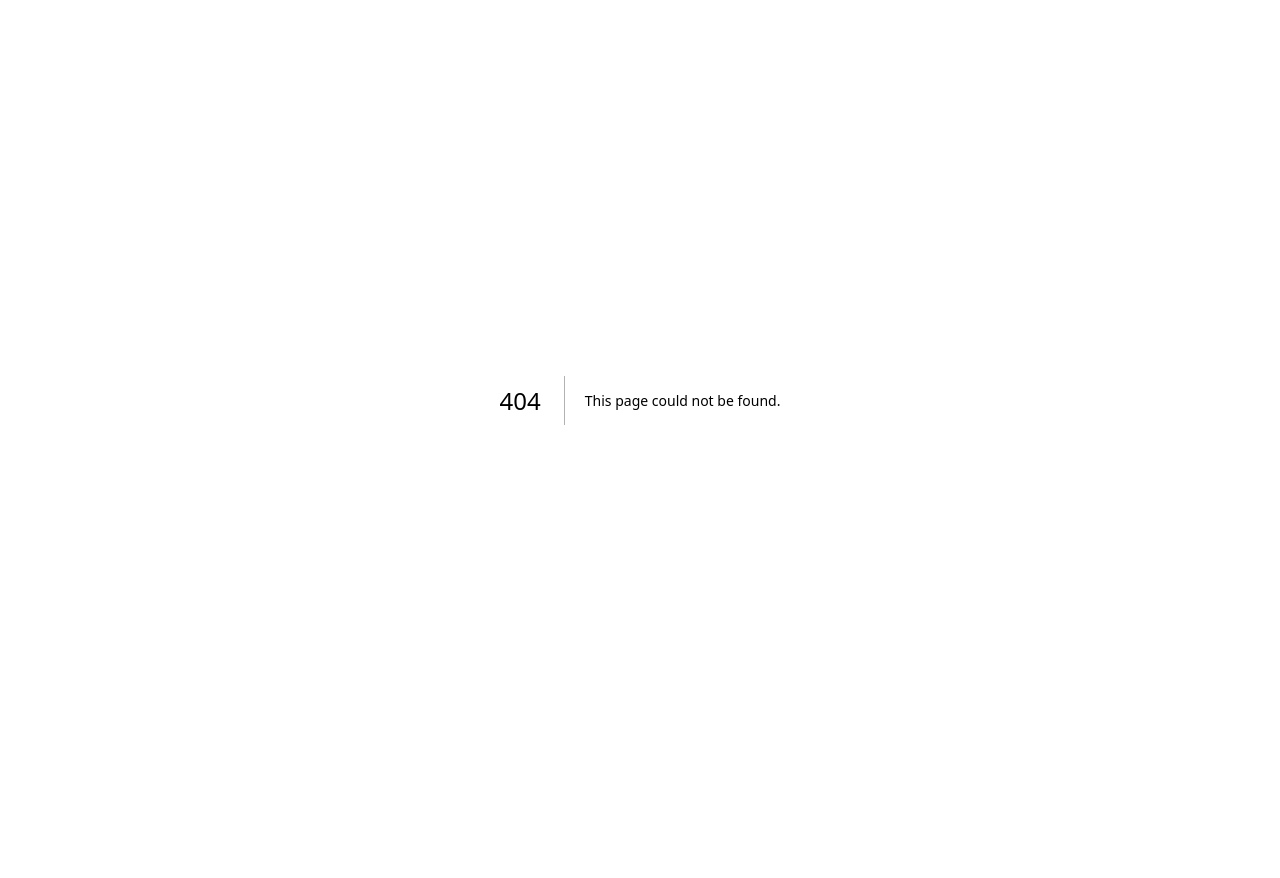
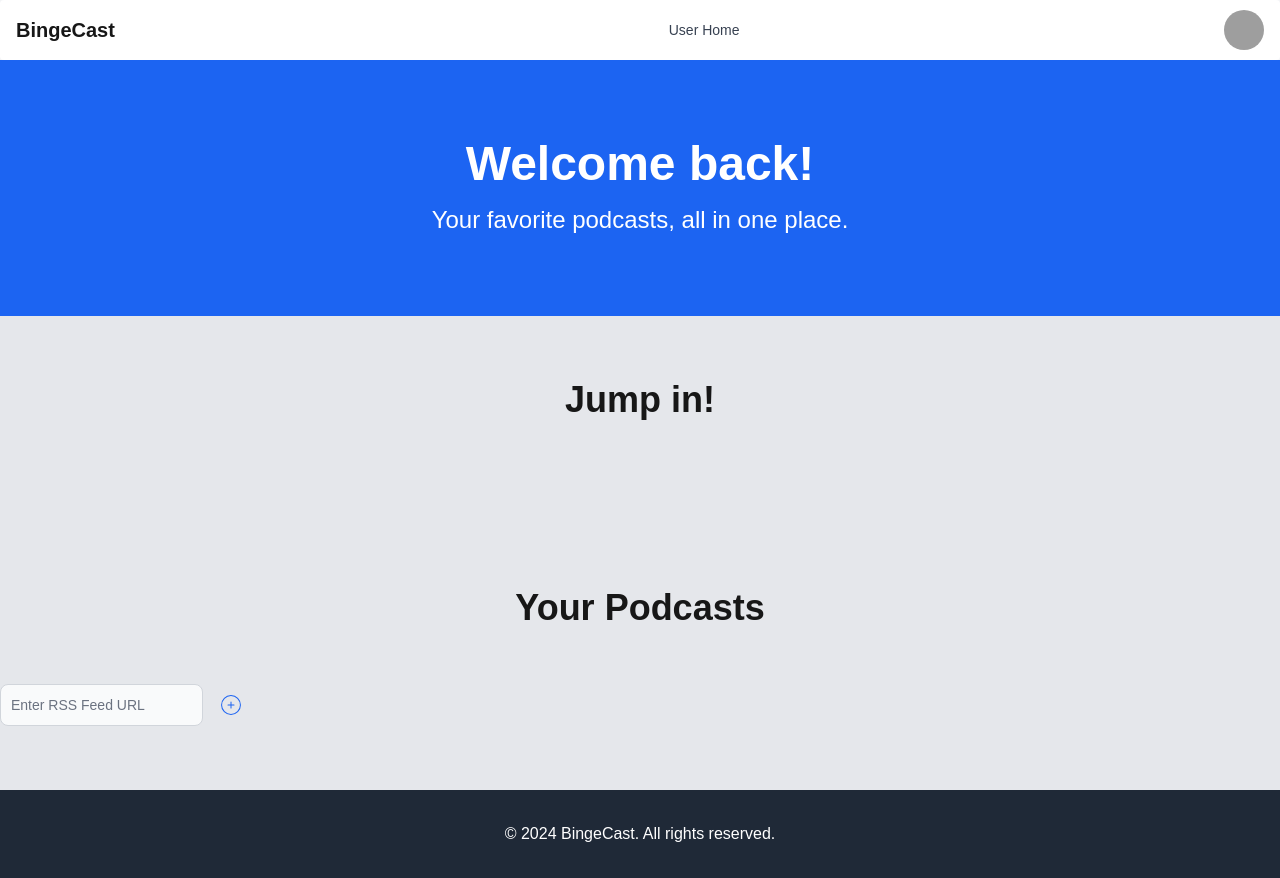
Before and after one commit to jmj1029/bingecastfrontend, a Next.js app: page /home in a window 1280 px wide. Before the commit this address had no page. Before the commit the page ends 800 px from the top, so only its background shows below. Built offline with nearby package versions, Linux system fonts and the light colour scheme; grey boxes are pictures that could not be loaded.

Commit message:
Header and Footer and User Home page

```diff
--- /dev/null
+++ b/app/footer.tsx
@@ -0,0 +1,14 @@
+import 'flowbite/dist/flowbite.css';
+import { Avatar, Dropdown, Navbar } from 'flowbite-react';
+import React from 'react';
+import { useRouter } from 'next/navigation';
+
+
+export default function Footer(){
+    return( <footer className="bg-gray-800 text-white py-8">
+        <div className="container mx-auto text-center">
+          <p>&copy; 2024 BingeCast. All rights reserved.</p>
+        </div>
+      </footer>
+      )
+}
--- /dev/null
+++ b/app/header.tsx
@@ -0,0 +1,54 @@
+import 'flowbite/dist/flowbite.css';
+import { Avatar, Dropdown, Navbar } from 'flowbite-react';
+import React from 'react';
+import { useRouter } from 'next/navigation';
+
+
+export default function Header() {
+    const router = useRouter();
+
+    const handleSignOut = () => {
+        localStorage.removeItem("authToken");
+        router.push("/");
+    };
+
+    const handleSignIn = () => {
+        router.push("/sign-in");
+    };
+
+    const handleSignUp = () => {
+        router.push("/sign-up");
+    };
+    //<img src="/favicon.svg" className="mr-3 h-6 sm:h-9" alt="Flowbite React Logo" />
+
+    //<Dropdown.Item onClick={handleSignOut}>Sign Out</Dropdown.Item>
+    return (
+        <Navbar fluid rounded>
+            <Navbar.Brand href="/">
+
+                <span className="self-center whitespace-nowrap text-xl font-semibold dark:text-white">BingeCast</span>
+            </Navbar.Brand>
+            <div className="flex md:order-2">
+                <Dropdown
+                    arrowIcon={false}
+                    inline
+                    label={<Avatar alt="User settings" img="https://flowbite.com/docs/images/people/profile-picture-5.jpg" rounded />}
+                >
+                    <Dropdown.Header>
+                        <span className="block text-sm">Bonnie Green</span>
+                        <span className="block truncate text-sm font-medium">name@flowbite.com</span>
+                    </Dropdown.Header>
+                    <Dropdown.Item onClick={handleSignIn}>Sign In</Dropdown.Item>
+                    <Dropdown.Item onClick={handleSignUp}>Sign Up</Dropdown.Item>
+                    <Dropdown.Divider />
+
+                </Dropdown>
+                <Navbar.Toggle />
+            </div>
+            <Navbar.Collapse>
+                <Navbar.Link href="#" active>Home</Navbar.Link>
+                <Navbar.Link href="/home">User Home</Navbar.Link>
+            </Navbar.Collapse>
+        </Navbar>
+    );
+}
--- /dev/null
+++ b/app/home/page.tsx
@@ -0,0 +1,96 @@
+"use client"
+import 'flowbite/dist/flowbite.css';
+import { TextInput, Button, Avatar, List } from 'flowbite-react';
+import React, { useState } from 'react';
+import { CiCirclePlus } from "react-icons/ci";
+import Header from '../header';
+import Footer from '../footer';
+
+export default function Page() {
+    const [rssFeeds, setRssFeeds] = useState([]);
+    const [rssInput, setRssInput] = useState('');
+
+    const handleAddFeed = () => {
+        if (rssInput.trim()) {
+            setRssFeeds([...rssFeeds, rssInput.trim()]);
+            setRssInput(''); // Clear the input field after adding
+        }
+    };
+
+    return (
+        <div className="min-h-screen bg-gray-100">
+            {/* Hero Section */}
+            <Header />
+            <section className="bg-blue-600 text-white text-center py-20">
+                <h1 className="text-5xl font-bold mb-4">Welcome back!</h1>
+                <p className="text-2xl">Your favorite podcasts, all in one place.</p>
+            </section>
+
+            {/* Featured Episodes Section */}
+            <section className="py-16 bg-gray-200">
+                <div className="container mx-auto text-center">
+                    <h2 className="text-4xl font-bold mb-10">Jump in!</h2>
+                    <div className="grid grid-cols-1 sm:grid-cols-2 md:grid-cols-3 gap-8 px-4">
+
+                        {/* Add featured episodes as in your original code */}
+                        {rssFeeds.map((feed, index) => (
+                            <a href={`http://localhost:3000/player?rssfeed=${encodeURIComponent(feed)}&index=10000`}>
+                                <div className="bg-white rounded-lg shadow-lg p-6 transition-all hover:shadow-xl hover:scale-105" >
+                                    <img src="/public/file.svg" alt="Podcast 1" className="mb-4 w-full h-48 object-cover rounded" />
+                                    <h3 className="text-2xl font-bold mb-2">Podcast Episode 1</h3>
+                                    <p className="text-gray-600">A short description of the first podcast episode.</p>
+                                </div>
+                            </a>
+                        ))}
+                    </div>
+                </div>
+            </section>
+
+            {/* Your Podcasts Section */}
+            <section className="py-16 bg-gray-200">
+                <div className="container mx-auto text-center">
+                    <h2 className="text-4xl font-bold mb-10">Your Podcasts</h2>
+
+                    <List unstyled className="divide-y divide-gray-200 dark:divide-gray-700">
+                        {/* Display added RSS feeds */}
+                        {rssFeeds.map((feed, index) => (
+                            <List.Item key={index} className="pb-3 sm:pb-4">
+                                <div className="flex items-center space-x-4">
+                                    <Avatar img="/images/people/profile-picture-1.jpg" alt="" rounded size="sm" />
+                                    <div className="min-w-0 flex-1">
+                                        <p className="truncate text-sm font-medium text-gray-900 dark:text-white">
+                                            {feed}
+                                        </p>
+                                    </div>
+                                    <div className="inline-flex items-center text-base font-semibold text-gray-900 dark:text-white">
+                                        <Button label="2" href={`http://localhost:3000/player?rssfeed=${encodeURIComponent(feed)}`}>Listen</Button>
+                                    </div>
+                                </div>
+                            </List.Item>
+                        ))}
+
+                        <List.Item className="pb-0 pt-3 sm:pt-4">
+                            <div className="flex items-center space-x-4 ">
+                                <TextInput
+                                    id="rssInput"
+                                    type="url"
+                                    placeholder="Enter RSS Feed URL"
+                                    value={rssInput}
+                                    onChange={(e) => setRssInput(e.target.value)}
+                                    required
+                                />
+                                <CiCirclePlus
+                                    className="cursor-pointer h-6 w-6 text-blue-600"
+                                    onClick={handleAddFeed}
+                                />
+                            </div>
+                        </List.Item>
+                    </List>
+                </div>
+            </section>
+
+            {/* Footer Section */}
+            <Footer />
+        </div>
+    );
+}
--- a/app/page.tsx
+++ b/app/page.tsx
@@ -3,55 +3,9 @@ import 'flowbite/dist/flowbite.css';
 import { Avatar, Dropdown, Navbar } from 'flowbite-react';
 import React from 'react';
 import { useRouter } from 'next/navigation';
-
-export function Header() {
-  const router = useRouter();
-
-  const handleSignOut = () => {
-    localStorage.removeItem("authToken");
-    router.push("/");
-  };
-
-  const handleSignIn = () => {
-    router.push("/sign-in");
-  };
-
-  const handleSignUp = () => {
-    router.push("/sign-up");
-  };
-
-  return (
-    <Navbar fluid rounded>
-      <Navbar.Brand href="https://flowbite-react.com">
-        <img src="/favicon.svg" className="mr-3 h-6 sm:h-9" alt="Flowbite React Logo" />
-        <span className="self-center whitespace-nowrap text-xl font-semibold dark:text-white">BingeCast</span>
-      </Navbar.Brand>
-      <div className="flex md:order-2">
-        <Dropdown
-          arrowIcon={false}
-          inline
-          label={<Avatar alt="User settings" img="https://flowbite.com/docs/images/people/profile-picture-5.jpg" rounded />}
-        >
-          <Dropdown.Header>
-            <span className="block text-sm">Bonnie Green</span>
-            <span className="block truncate text-sm font-medium">name@flowbite.com</span>
-          </Dropdown.Header>
-          <Dropdown.Item onClick={handleSignIn}>Sign In</Dropdown.Item>
-          <Dropdown.Item onClick={handleSignUp}>Sign Up</Dropdown.Item>
-          <Dropdown.Divider />
-          <Dropdown.Item onClick={handleSignOut}>Sign out</Dropdown.Item>
-        </Dropdown>
-        <Navbar.Toggle />
-      </div>
-      <Navbar.Collapse>
-        <Navbar.Link href="#" active>Home</Navbar.Link>
-        <Navbar.Link href="#">About</Navbar.Link>
-        <Navbar.Link href="#">Services</Navbar.Link>
-        <Navbar.Link href="#">Contact</Navbar.Link>
-      </Navbar.Collapse>
-    </Navbar>
-  );
-}
+import Header from './header';
+import Footer from './footer';
+import Image from 'next/image'
 
 export default function HomePage() {
   const router = useRouter();
@@ -62,9 +16,17 @@ export default function HomePage() {
   };
 
   return (
-    <div className="min-h-screen bg-gray-100">
+    <div className="min-h-screen items-center bg-gray-100">
       <Header />
       <section className="bg-blue-600 text-white text-center py-20">
+        <div className="flex justify-center items-center mb-4">
+          <Image
+            src="/2.png"
+            width={1000}
+            height={1000}
+            alt=" "
+          />
+        </div>
         <h1 className="text-5xl font-bold mb-4">Welcome to BingeCast</h1>
         <p className="text-2xl">Your favorite podcasts, all in one place.</p>
       </section>
@@ -101,17 +63,7 @@ export default function HomePage() {
         </div>
       </section>
 
-      <footer className="bg-gray-800 text-white py-8">
-        <div className="container mx-auto text-center">
-          <p className="text-xl mb-4">Follow us on social media</p>
-          <div className="flex justify-center space-x-4 mb-6">
-            <a href="#" className="hover:text-blue-400 transition-all">Twitter</a>
-            <a href="#" className="hover:text-blue-400 transition-all">Instagram</a>
-            <a href="#" className="hover:text-blue-400 transition-all">Facebook</a>
-          </div>
-          <p>&copy; 2024 BingeCast. All rights reserved.</p>
-        </div>
-      </footer>
+      <Footer />
     </div>
   );
 }
--- a/app/player/page.tsx
+++ b/app/player/page.tsx
@@ -7,6 +7,8 @@ import { useSearchParams, useRouter } from 'next/navigation';
 import { FaDownload, FaHome, FaStepForward, FaStepBackward } from "react-icons/fa";
 import AudioPlayer from 'react-h5-audio-player';
 import 'react-h5-audio-player/lib/styles.css';
+import Header from '../header';
+import Footer from '../footer';
 
 const CACHE_NAME = 'audio-cache';
 
@@ -117,16 +119,11 @@ export default function PlayerPage() {
 
     return (
         <div className="min-h-screen bg-gray-100 text-gray-800">
-            <header className="bg-blue-600 text-white p-4 flex justify-between items-center">
-                <h1 className="text-3xl font-semibold">BingeCast Player</h1>
-                <Button color="light" onClick={handleBackToHome} className="text-blue-600 bg-white border border-blue-600 hover:bg-blue-100 flex items-center">
-                    <FaHome className="mr-2" /> Home
-                </Button>
-            </header>
+            <Header />
 
             <main className="p-6 flex justify-center items-center">
                 {episodes.length > 0 ? (
-                    <div className="bg-white shadow-lg rounded-lg p-6 flex flex-col justify-between" style={{ width: '600px', height: '400px' }}>
+                    <div className="bg-white shadow-lg rounded-lg p-6 flex flex-col justify-between" style={{ width: '600px', height: '200' }}>
                         <div className="flex-grow">
                             <h2 className="text-2xl font-bold text-blue-600 mb-4">{episodes[currentEpisodeIndex].title}</h2>
                             {audioURL && <AudioPlayer src={audioURL} />}
@@ -147,6 +144,7 @@ export default function PlayerPage() {
                     <p className="text-lg text-gray-600">Loading episodes...</p>
                 )}
             </main>
+            <Footer />
         </div>
     );
 }
```
Also changed, not shown: 1 other file (tests, documents, lock files or other folders).
